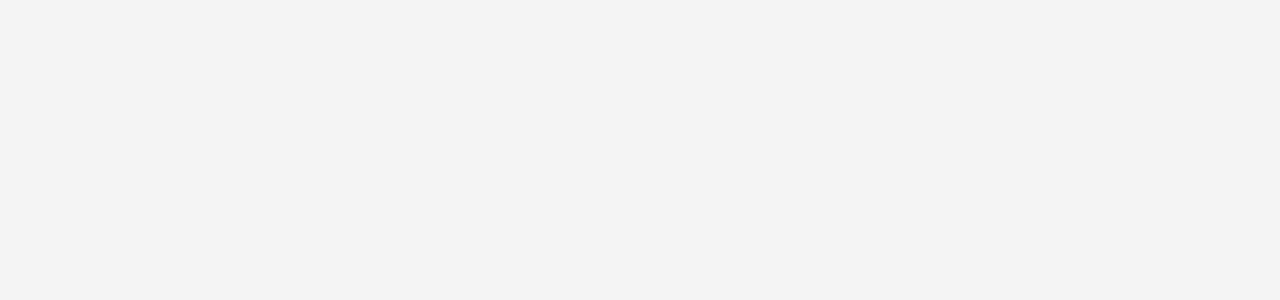
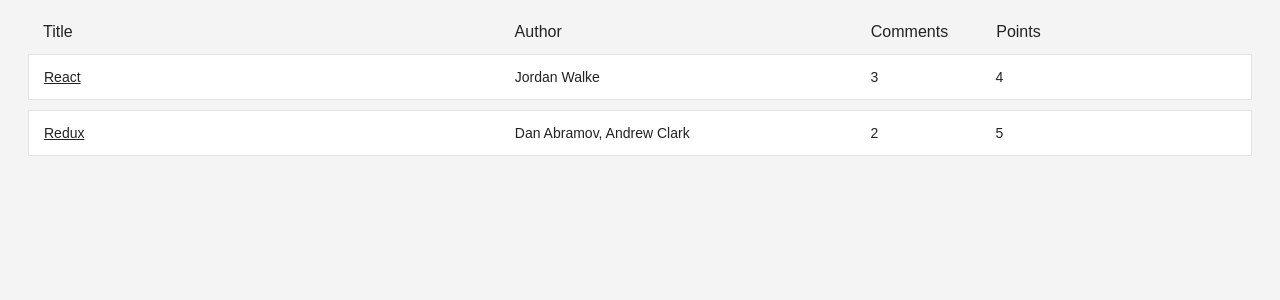
Before and after one commit to misacorn/hacker-news, a React (Create React App) app: page / in a window 1280 px wide. Shown: the top 300 px of the page. Built offline with nearby package versions, Linux system fonts and the light colour scheme.

Commit message:
adding column header in Stories.js

```diff
--- a/src/components/Stories.js
+++ b/src/components/Stories.js
@@ -1,12 +1,35 @@
 import React from "react";
 import "./Stories.css";
 import Story from "./Story";
+import StoriesHeader from "./StoriesHeader"
+
+const COLUMNS = {
+  title: {
+    label: "Title",
+    width: "40%"
+  },
+  author: {
+    label: "Author",
+    width: "30%"
+  },
+  comments: {
+    label: "Comments",
+    width: "10%"
+  },
+  points: {
+    label: "Points",
+    width: "10%"
+  },
+  archive: {
+    width: "10%"
+  }
+};
 
 const Stories = ({ stories }) => (
   <div className="stories">
-    {" "}
+    <StoriesHeader columns={COLUMNS} />
     {(stories || []).map(story => (
-      <Story key={story.objectID} story={story} />
+      <Story key={story.objectID} story={story} columns={COLUMNS} />
     ))}
   </div>
 );
--- /dev/null
+++ b/src/components/StoriesHeader.js
@@ -0,0 +1,13 @@
+import React from "react";
+
+const StoriesHeader = ({ columns }) => (
+  <div className="stories-header">
+    {Object.keys(columns).map(key => (
+      <span key={key} style={{ width: columns[key].width }}>
+        {columns[key].label}
+      </span>
+    ))}
+  </div>
+);
+
+export default StoriesHeader;
--- a/src/components/Story.js
+++ b/src/components/Story.js
@@ -1,17 +1,18 @@
 import React from "react";
 import "./Story.css";
 
-const Story = ({ story }) => {
+const Story = ({ story, columns }) => {
   const { title, url, author, num_comments, points } = story;
 
   return (
     <div className="story">
-      <span>
+      <span style={{ width: columns.title.width }}>
         <a href={url}>{title}</a>
       </span>
-      <span>{author}</span>
-      <span>{num_comments}</span>
-      <span>{points}</span>
+      <span style={{ width: columns.author.width }}>{author}</span>
+      <span style={{ width: columns.comments.width }}>{num_comments}</span>
+      <span style={{ width: columns.points.width }}>{points}</span>
+      <span style={{ width: columns.archive.width }} />
     </div>
   );
 };
--- a/src/index.js
+++ b/src/index.js
@@ -3,4 +3,23 @@
 import "./index.css";
 import App from "./components/App";
 
-ReactDOM.render(<App />, document.getElementById("root"));
+const stories = [
+  {
+    title: "React",
+    url: "https://facebook.github.io/react/",
+    author: "Jordan Walke",
+    num_comments: 3,
+    points: 4,
+    objectID: 0
+  },
+  {
+    title: "Redux",
+    url: "https://github.com/reactjs/redux",
+    author: "Dan Abramov, Andrew Clark",
+    num_comments: 2,
+    points: 5,
+    objectID: 1
+  }
+];
+
+ReactDOM.render(<App stories={stories} />, document.getElementById("root"));
```
